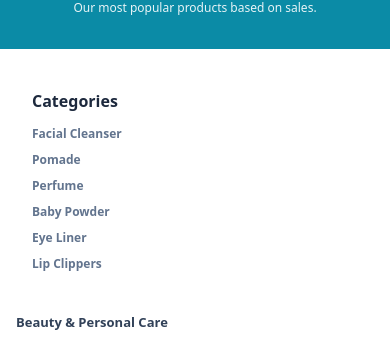
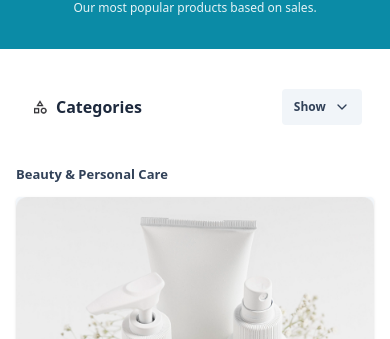
Before and after one commit to Ahsaankhan-dev/Aladin-Frontend, a Next.js app: page /products in a window 390 px wide. Shown: the part 181-520 px from the top of the page. Built offline with nearby package versions, Linux system fonts and the light colour scheme.

Commit message:
Refactor CategoriesSidebar and Navbar components for improved layout and functionality

```diff
--- a/src/common/header.tsx
+++ b/src/common/header.tsx
@@ -77,7 +77,7 @@ function CategoryDropdown({
 
       <div
         className={[
-          'absolute left-0 top-[calc(100%+8px)] z-[999] w-full overflow-hidden rounded-md border border-slate-200 bg-white shadow-lg',
+          'absolute left-0 top-[calc(100%+8px)] z-999 w-full overflow-hidden rounded-md border border-slate-200 bg-white shadow-lg',
           'transition-all duration-200',
           open
             ? 'pointer-events-auto translate-y-0 opacity-100'
@@ -137,8 +137,8 @@ export default function Navbar() {
 
   return (
     <header className="w-full bg-[#02728B] ">
-      {/* ONE ROW ON MOBILE + DESKTOP */}
-      <div className="mx-auto flex w-full max-w-[1400px] items-center gap-5 px-4 py-3 lg:px-10 lg:py-4">
+
+      <div className="mx-auto flex w-full max-w-350 items-center gap-5 px-4 py-3 lg:px-10 lg:py-4">
         {/* LOGO */}
         <div className="shrink-0">
           <Link href="/" prefetch={false} className="block">
@@ -149,7 +149,7 @@ export default function Navbar() {
               alt="Aladdin Logo"
               priority
               unoptimized
-              className="w-[92px] sm:w-[120px] lg:w-[130px]"
+              className="w-23 sm:w-30 lg:w-32.5"
             />
           </Link>
         </div>
@@ -157,7 +157,7 @@ export default function Navbar() {
         {/* SEARCH (ALWAYS VISIBLE) */}
         <form
           onSubmit={(e) => e.preventDefault()}
-          className="flex flex-1 min-w-0 items-center lg:max-w-[780px]"
+          className="flex flex-1 min-w-0 items-center lg:max-w-195"
         >
           <div className="flex h-11 w-full min-w-0 items-stretch rounded-md bg-white shadow-sm">
             <input
--- a/src/features/products/components/CategoriesSidebar.tsx
+++ b/src/features/products/components/CategoriesSidebar.tsx
@@ -1,27 +1,111 @@
+"use client";
+
 import Link from "next/link";
 import { categories } from "../data";
+import { ChevronDown } from "lucide-react";
+import { useEffect, useRef, useState } from "react";
+import Image from "next/image";
+import { usePathname, useSearchParams } from "next/navigation";
+
+function parseHref(href: string) {
+  try {
+    const url = new URL(href, "http://local");
+    return {
+      pathname: url.pathname,
+      cat: url.searchParams.get("cat"),
+    };
+  } catch {
+    const [pathOnly] = href.split("?");
+    return { pathname: pathOnly || href, cat: null };
+  }
+}
 
 export default function CategoriesSidebar() {
+  const [open, setOpen] = useState(false);
+  const wrapRef = useRef<HTMLDivElement | null>(null);
+
+  const pathname = usePathname();
+  const searchParams = useSearchParams();
+  const currentCat = searchParams.get("cat");
+
+  useEffect(() => {
+    const onDown = (e: MouseEvent) => {
+      if (!wrapRef.current) return;
+      if (!wrapRef.current.contains(e.target as Node)) setOpen(false);
+    };
+
+    const onEsc = (e: KeyboardEvent) => {
+      if (e.key === "Escape") setOpen(false);
+    };
+
+    document.addEventListener("mousedown", onDown);
+    document.addEventListener("keydown", onEsc);
+
+    return () => {
+      document.removeEventListener("mousedown", onDown);
+      document.removeEventListener("keydown", onEsc);
+    };
+  }, []);
+
   return (
     <aside className="w-full md:w-64 bg-white">
-      <div className="rounded bg-white p-4">
-        <div className="mb-3 flex items-center gap-2">
-          <span className="text-[16px] font-bold text-slate-800">
-            Categories
-          </span>
+      <div ref={wrapRef} className="rounded bg-white p-4">
+        <div className="flex items-center gap-2">
+          <Image
+            src="/assets/caticon.png"
+            alt="Categories"
+            width={16}
+            height={16}
+            className="h-4 w-4 opacity-90"
+          />
+          <span className="text-[16px] font-bold text-slate-800">Categories</span>
+
+          <button
+            type="button"
+            onClick={() => setOpen((v) => !v)}
+            className="md:hidden flex h-9 items-center gap-2 rounded bg-slate-100 px-3 text-[12px] font-semibold text-slate-700 ml-33"
+            aria-expanded={open}
+            aria-controls="categories-list"
+          >
+            <span className="truncate">{open ? "Hide" : "Show"}</span>
+            <ChevronDown
+              className={`h-4 w-4 transition-transform duration-200 ${
+                open ? "rotate-180" : "rotate-0"
+              }`}
+            />
+          </button>
         </div>
 
-        <ul className="space-y-2">
-          {categories.map((c) => (
-            <li key={c.href}>
+        <ul
+          id="categories-list"
+          className={[
+            open ? "mt-3 grid grid-cols-3 gap-2" : "hidden",
+            "md:mt-3 md:block md:space-y-2",
+          ].join(" ")}
+        >
+          {categories.map((c) => {
+            const { pathname: hrefPath, cat: hrefCat } = parseHref(c.href);
+
+
+            const isActive =
+              pathname === hrefPath && (hrefCat ? currentCat === hrefCat : true);
+
+            return (
+              <li key={c.href} className="w-full md:w-auto">
                 <Link
                   href={c.href}
-                className="block text-[12px] font-semibold text-slate-500 hover:text-[#0B8BA6]"
+                  onClick={() => setOpen(false)}
+                  aria-current={isActive ? "page" : undefined}
+                  className={[
+                    "block w-full text-center md:text-left text-[12px] font-semibold hover:text-[#0B8BA6]",
+                    isActive ? "text-[#0B8BA6]" : "text-slate-500",
+                  ].join(" ")}
                 >
                   {c.label}
                 </Link>
               </li>
-          ))}
+            );
+          })}
         </ul>
       </div>
     </aside>
```
Lines whose indentation alone changed are shown as unchanged.
